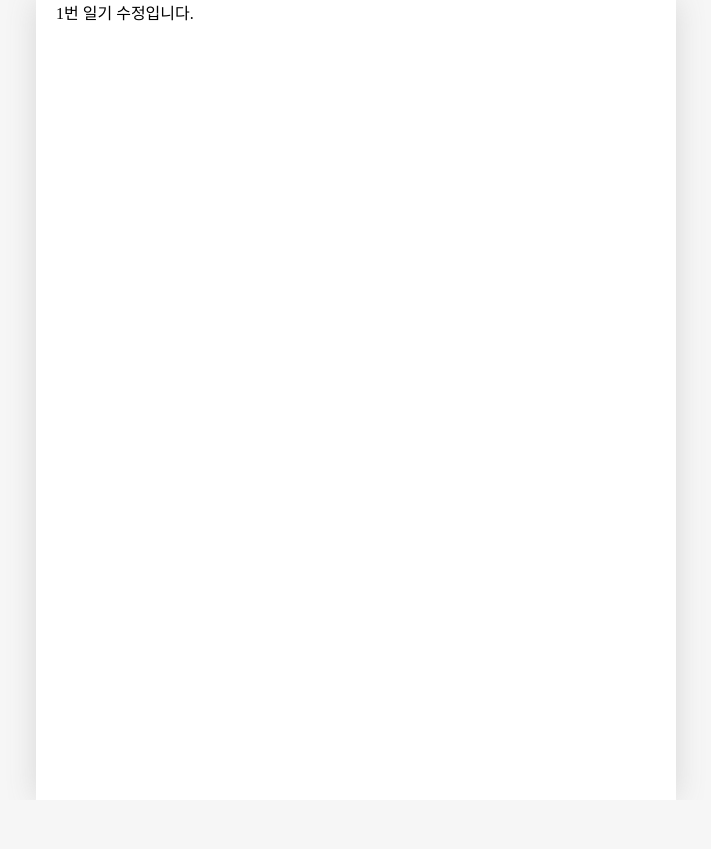
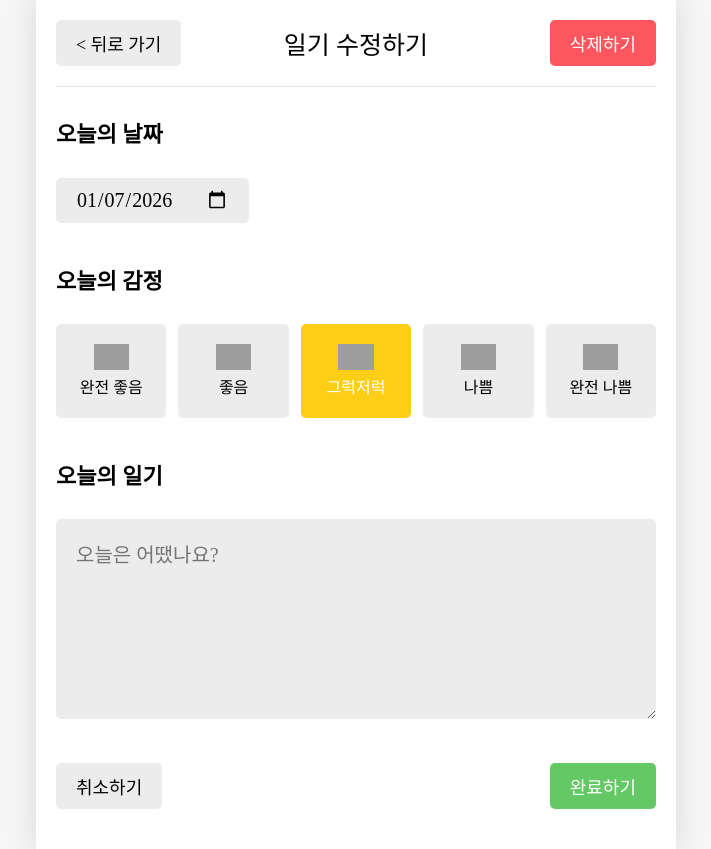
Before and after one commit to hui2650/weekend-study-notes, a React (Vite) app in the folder emotion-diary-app/: page /edit/1 in a window 1280 px wide. Shown: the whole page, without its empty margins (284-995 px from the left). Before the commit the page ends 800 px from the top, so only its background shows below. Built offline with nearby package versions, Linux system fonts and the light colour scheme; grey boxes are pictures that could not be loaded; a web font is replaced by a local one.

Commit message:
일기수정 edit

```diff
--- a/emotion-diary-app/src/pages/Edit.jsx
+++ b/emotion-diary-app/src/pages/Edit.jsx
@@ -1,9 +1,28 @@
-import { useParams } from 'react-router-dom'
+import { useParams, useNavigate } from 'react-router-dom'
+import Header from '../components/Header'
+import Button from '../components/Button'
+import Editor from '../components/Editor'
 
 const Edit = () => {
   const params = useParams()
+  const nav = useNavigate()
 
-  return <div>{params.id}번 일기 수정입니다.</div>
+  const onClickDelete = () => {
+    window.confirm('일기를 정말 삭제할까요? 다시 복구되지 않아요!')
+  }
+
+  return (
+    <div>
+      <Header
+        title={'일기 수정하기'}
+        leftChild={<Button onClick={() => nav(-1)} text={'< 뒤로 가기'} />}
+        rightChild={
+          <Button onClick={onClickDelete} text={'삭제하기'} type={'nagative'} />
+        }
+      />
+      <Editor />
+    </div>
+  )
 }
 
 export default Edit
```
